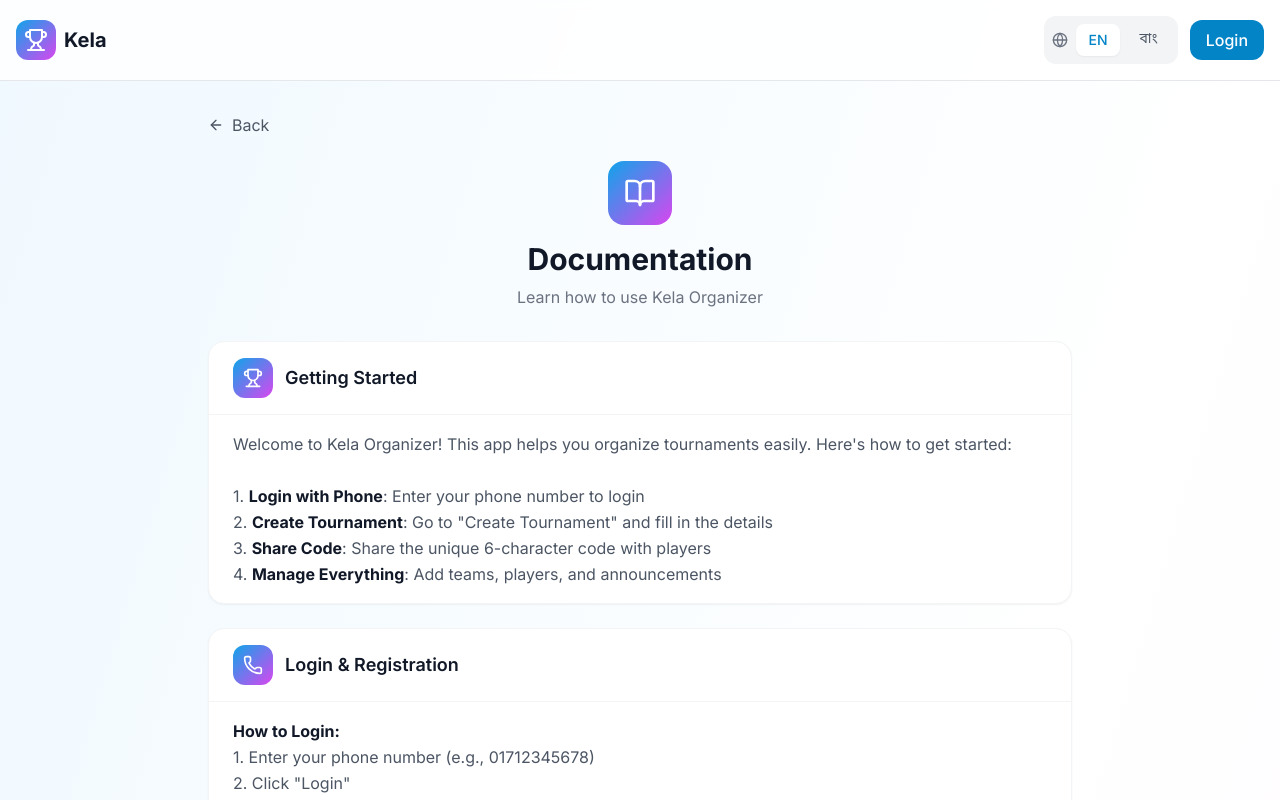
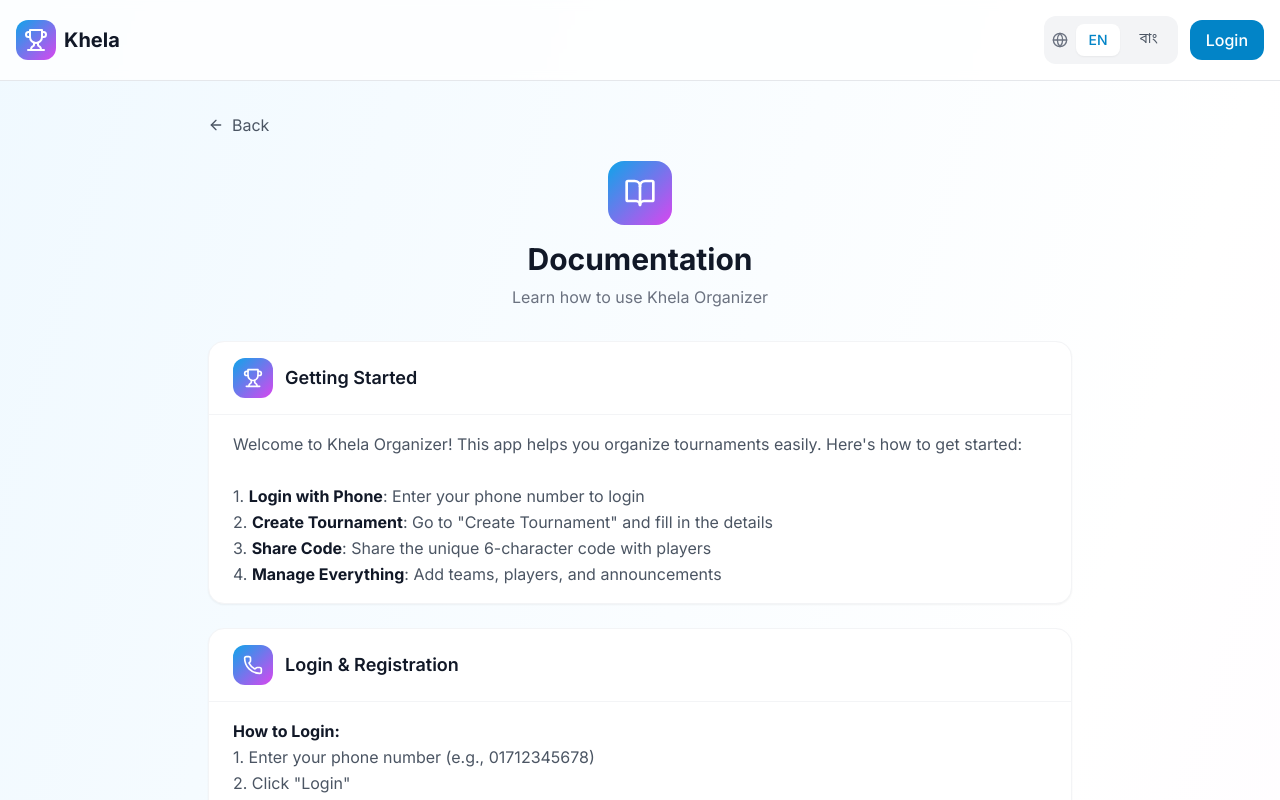
Before and after one commit to Shariar-hash/khela-organizer, a Next.js app: page /docs in a window 1280 px wide. Shown: the top 800 px of the page. Built offline with nearby package versions, Linux system fonts and the light colour scheme.

Commit message:
Rename to Khela Organizer

```diff
--- a/package.json
+++ b/package.json
@@ -1,5 +1,5 @@
 {
-  "name": "kela-organizer",
+  "name": "khela-organizer",
   "version": "1.0.0",
   "private": true,
   "scripts": {
--- a/src/app/docs/page.tsx
+++ b/src/app/docs/page.tsx
@@ -24,12 +24,12 @@
   const docs = {
     en: {
       title: "Documentation",
-      subtitle: "Learn how to use Kela Organizer",
+      subtitle: "Learn how to use Khela Organizer",
       sections: [
         {
           icon: Trophy,
           title: "Getting Started",
-          content: `Welcome to Kela Organizer! This app helps you organize tournaments easily. Here's how to get started:
+          content: `Welcome to Khela Organizer! This app helps you organize tournaments easily. Here's how to get started:
 
 1. **Login with Phone**: Enter your phone number to login
 2. **Create Tournament**: Go to "Create Tournament" and fill in the details
@@ -158,12 +158,12 @@
     },
     bn: {
       title: "ডকুমেন্টেশন",
-      subtitle: "কেলা অর্গানাইজার কীভাবে ব্যবহার করবেন শিখুন",
+      subtitle: "খেলা অর্গানাইজার কীভাবে ব্যবহার করবেন শিখুন",
       sections: [
         {
           icon: Trophy,
           title: "শুরু করুন",
-          content: `কেলা অর্গানাইজারে স্বাগতম! এই অ্যাপ আপনাকে সহজে টুর্নামেন্ট আয়োজন করতে সাহায্য করে। শুরু করতে:
+          content: `খেলা অর্গানাইজারে স্বাগতম! এই অ্যাপ আপনাকে সহজে টুর্নামেন্ট আয়োজন করতে সাহায্য করে। শুরু করতে:
 
 ১. **ফোন দিয়ে লগইন**: লগইন করতে আপনার ফোন নম্বর দিন
 ২. **টুর্নামেন্ট তৈরি**: "টুর্নামেন্ট তৈরি করুন" এ যান এবং বিস্তারিত পূরণ করুন
@@ -302,7 +302,7 @@
           <div className="w-10 h-10 rounded-xl bg-gradient-to-br from-primary-500 to-accent-500 flex items-center justify-center">
             <Trophy className="w-6 h-6 text-white" />
           </div>
-          <span className="text-xl font-bold text-gray-900">Kela</span>
+          <span className="text-xl font-bold text-gray-900">Khela</span>
         </Link>
         <div className="flex items-center gap-3">
           <LanguageToggle />
@@ -408,7 +408,7 @@
 
       {/* Footer */}
       <footer className="p-4 text-center text-sm text-gray-500 border-t bg-white/80">
-        © 2026 Kela Organizer. All rights reserved.
+        © 2026 Khela Organizer. All rights reserved.
       </footer>
     </div>
   );
--- a/src/app/layout.tsx
+++ b/src/app/layout.tsx
@@ -14,9 +14,9 @@
 });
 
 export const metadata: Metadata = {
-  title: "Kela Organizer - টুর্নামেন্ট ম্যানেজার",
+  title: "Khela Organizer - খেলা অর্গানাইজার",
   description: "Organize and manage tournaments with ease. Support for English and Bangla. সহজে টুর্নামেন্ট আয়োজন ও পরিচালনা করুন।",
-  keywords: ["tournament", "sports", "cricket", "organizer", "team management", "kela", "bangla"],
+  keywords: ["tournament", "sports", "cricket", "organizer", "team management", "khela", "bangla"],
 };
 
 export default function RootLayout({
--- a/src/app/login/page.tsx
+++ b/src/app/login/page.tsx
@@ -91,7 +91,7 @@
           <div className="w-10 h-10 rounded-xl bg-gradient-to-br from-primary-500 to-accent-500 flex items-center justify-center">
             <Trophy className="w-6 h-6 text-white" />
           </div>
-          <span className="text-xl font-bold text-gray-900">Kela</span>
+          <span className="text-xl font-bold text-gray-900">Khela</span>
         </Link>
         <div className="flex items-center gap-3">
           <Link
@@ -189,7 +189,7 @@
 
       {/* Footer */}
       <footer className="p-4 text-center text-sm text-gray-500">
-        © 2026 Kela Organizer. All rights reserved.
+        © 2026 Khela Organizer. All rights reserved.
       </footer>
     </div>
   );
--- a/src/components/layout/Sidebar.tsx
+++ b/src/components/layout/Sidebar.tsx
@@ -47,7 +47,7 @@
           <div className="w-10 h-10 rounded-xl bg-gradient-to-br from-primary-500 to-accent-500 flex items-center justify-center">
             <Trophy className="w-6 h-6 text-white" />
           </div>
-          <span className="text-xl font-bold text-gray-900">Kela</span>
+          <span className="text-xl font-bold text-gray-900">Khela</span>
         </Link>
       </div>
 
```
Also changed, not shown: 1 other file (tests, documents, lock files or other folders).
